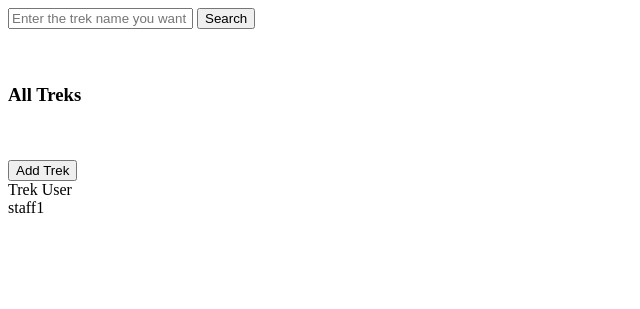
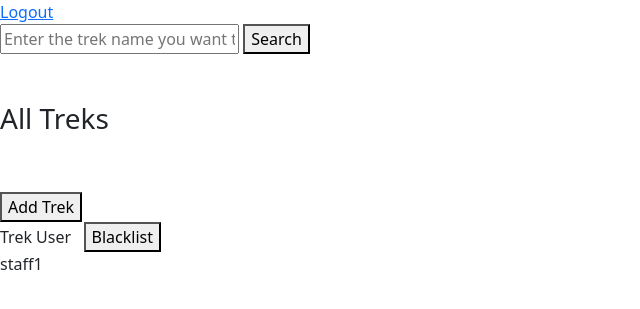
Before and after one commit to anushka-1112/Trekking-Management-21f1003017, a Flask app: page /admin_dashboard in a window 1280 px wide. Shown: the top 309 px of the page, without its empty margins (0-640 px from the left). Run offline with Flask 3, Linux system fonts and the light colour scheme; data comes from the database, SQL or seed files in the repository; both versions use the stored data as it was after the commit; data that the repository does not hold is empty.

Commit message:
Base HTML, Usage, Styling

```diff
--- a/app.py
+++ b/app.py
@@ -40,9 +40,9 @@ def login():
             if user.role=='admin':
                 treks=Trek.query.all()
                 return redirect('/admin_dashboard')
-            if user.role=='trek_staff':
+            if user.role=='trek_staff' and user.blacklisted == False:
                 return render_template('trek_staff_dashboard.html', approved_status = user.approved)
-            if user.role=='user':
+            if user.role=='user' and user.blacklisted==False:
                 return render_template('user_dashboard.html')
         else:
             return render_template('login.html')
@@ -135,6 +135,25 @@ def approve_staff_profile(user_id):
     db.session.commit()
     return redirect('/admin_dashboard')
 
+@app.route('/blacklist/<int:user_id>')
+def blacklist_user(user_id):
+    if user_id:
+        user=db.session.get(User, user_id)
+        if user and user.role in ('trek_staff', 'user'):
+            user.blacklisted=True
+            db.session.commit()
+    return redirect('/admin_dashboard')
+
+@app.route('/unblacklist/<int:user_id>')
+def unblacklist_user(user_id):
+    if user_id:
+        user=db.session.get(User, user_id)
+        if user and user.role in ('trek_staff', 'user'):
+            user.blacklisted=False
+            db.session.commit()
+    return redirect('/admin_dashboard')
+
+
 # @app.route('/update_trek/<int:trek_id>', methods=['GET', 'POST'])
 # def update_trek(trek_id):
 #     if request.method=='GET':
--- a/templates/admin_dashboard.html
+++ b/templates/admin_dashboard.html
@@ -1,11 +1,7 @@
-<!DOCTYPE html>
-<html lang="en">
-<head>
-    <meta charset="UTF-8">
-    <meta name="viewport" content="width=device-width, initial-scale=1.0">
-    <title>Admin Dashboard</title>
-</head>
-<body>
+{% extends 'base.html' %}
+{% block title %} Admin Dashboard {% endblock %}
+
+{% block content %}
     <form method="POST" action="/search_trek">
         <input type="text" name="s_trek" placeholder="Enter the trek name you want to search" required>
         <button type="submit">Search</button>
@@ -38,12 +34,11 @@
         {% if user.role == 'trek_staff' and user.approved %}
             {{ user.user_name }}<br>
         {% elif user.role == 'trek_staff' and not user.approved %}
-            {{ user.user_name }} &nbsp; <a href="/staff_approve/{{user.user_id}}"><button>Approve</button></a><br>
+            {{ user.user_name }} &nbsp; <a href="/staff_approve/{{user.user_id}}"><button>Approve</button></a> &nbsp; {% if not user.blacklisted %} <a href="/blacklist/{{ user.user_id }}"><button>Blacklist</button></a>{% elif user.blacklisted %} <a href="/unblacklist/{{ user.user_id }}"><button>Unblacklist</button></a>{% endif %}<br>
 
         {% elif user.role == 'user' %}
-            {{ user.user_name }}<br>
+            {{ user.user_name }} &nbsp; {% if not user.blacklisted %} <a href="/blacklist/{{ user.user_id }}"><button>Blacklist</button></a> {% elif user.blacklisted %} <a href="/unblacklist/{{ user.user_id }}"><button>Unblacklist</button></a> {% endif %}<br>
 
         {% endif %}
     {% endfor %}
-</body>
-</html>
+{% endblock %}
--- /dev/null
+++ b/templates/base.html
@@ -0,0 +1,21 @@
+<!DOCTYPE html>
+<html lang="en">
+<head>
+    <meta charset="UTF-8">
+    <meta name="viewport" content="width=device-width, initial-scale=1.0">
+    <title>{% block title %} Trekking Mgmnt App {% endblock %}</title>
+    <!-- <link rel="stylesheet" type="text/css" href="/static/style.css"> -->
+    <link rel="stylesheet" href="https://cdn.jsdelivr.net/npm/bootstrap@5.3.8/dist/css/bootstrap.min.css">
+</head>
+<body>
+    <a href="/">
+        <span class="icon">
+            <i class="ri-logout-box-r-line"></i>
+        </span>
+        Logout
+    </a>
+    <div class="main-home">
+        {% block content %} {% endblock %}
+    </div>
+</body>
+</html>
--- a/templates/edit_trek.html
+++ b/templates/edit_trek.html
@@ -5,6 +5,9 @@
     <meta name="viewport" content="width=device-width, initial-scale=1.0">
     <title>Update Trek</title>
 </head>
+<style>
+
+</style>
 <body>
     <form method="POST" action="/edit_trek">
         <label for="trek_name">Trek Name</label>
```
Also changed, not shown: instance/trekking_mgmnt.db.
